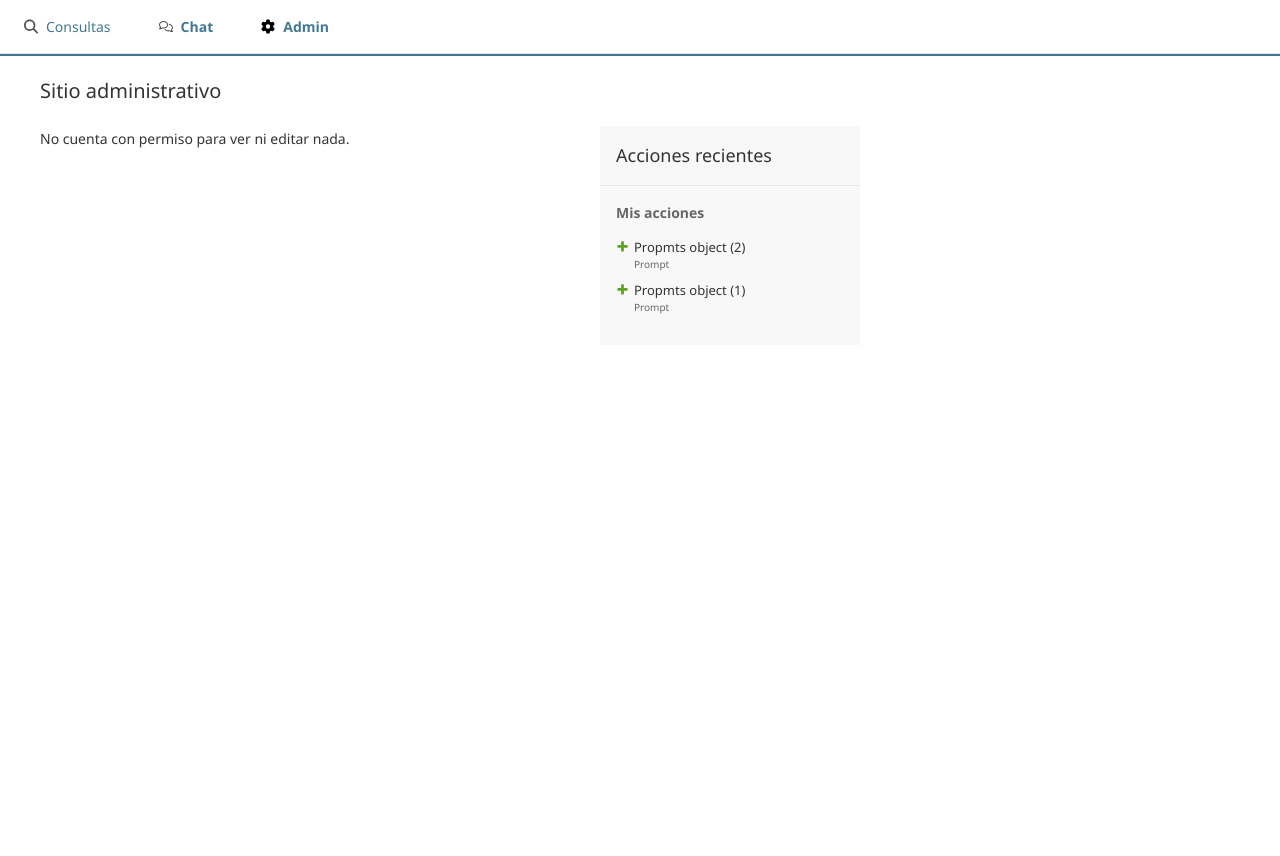
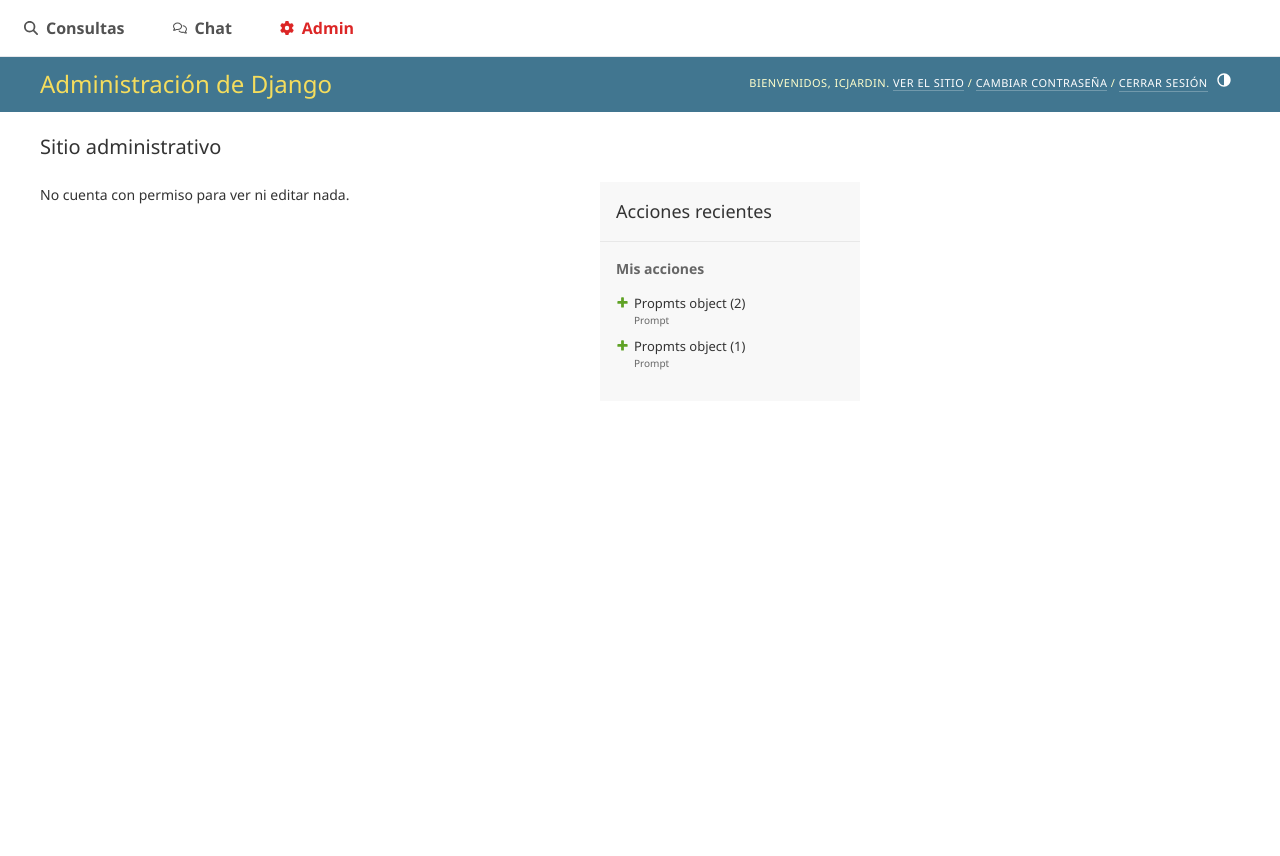
Before and after one commit to kevinfdezdelanda/chatbot_sarenet, a Django app: page /admin/ in a window 1280 px wide. Before the commit the page ends 314 px from the top, so only its background shows below. Run offline with Django 5.2, Linux system fonts and the light colour scheme; a user stored in the database is signed in; data comes from the database, SQL or seed files in the repository; some libraries are stand-ins or nearby versions.

Commit message:
admin integrado en la web

```diff
--- a/app_sarebot/templates/admin/base.html
+++ b/app_sarebot/templates/admin/base.html
@@ -5,7 +5,7 @@
 <head>
 <title>{% block title %}{% endblock %}</title>
 {% tailwind_css %}
-<link rel="stylesheet" href="{% block stylesheet %}{% static "admin/css/base.css" %}{% endblock %}">
+<link rel="stylesheet" href="{% block stylesheet %}{% static "admin/css/base.css" %}{% endblock %}"/>
 {% block dark-mode-vars %}
   <link rel="stylesheet" href="{% static "admin/css/dark_mode.css" %}">
   <script src="{% static "admin/js/theme.js" %}" defer></script>
@@ -22,20 +22,21 @@
     <link rel="stylesheet" href="{% static "admin/css/responsive.css" %}">
     {% if LANGUAGE_BIDI %}<link rel="stylesheet" href="{% static "admin/css/responsive_rtl.css" %}">{% endif %}
 {% endblock %}
+
 {% block blockbots %}<meta name="robots" content="NONE,NOARCHIVE">{% endblock %}
 </head>
 
 <body class="{% if is_popup %}popup {% endif %}{% block bodyclass %}{% endblock %}"
   data-admin-utc-offset="{% now "Z" %}">
-{% include "nav.html" %}
+  {% include "nav.html" %}
 <a href="#content-start" class="skip-to-content-link">{% translate 'Skip to main content' %}</a>
 <!-- Container -->
-<div id="container">
-
+<div id="container" class="mt-14 ">
     {% if not is_popup %}
     <!-- Header -->
     {% block header %}
-      <header id="header">
+      <header id="header" >
+
         <div id="branding">
         {% block branding %}{% endblock %}
         </div>
--- a/app_sarebot/templates/base.html
+++ b/app_sarebot/templates/base.html
@@ -14,7 +14,7 @@
     <script src="{% static 'librerias/markdown_it/js/markdown-it.min.js' %}"></script>
   </head>
   <body class="antialiased">
-    <div class="fixed w-full border-b border-gray-200 bg-white z-10">
+    {% comment %} <div class="fixed w-full border-b border-gray-200 bg-white z-10">
       <div class="flex gap-8 container mx-auto px-4">
         <div class="h-full flex">
           <a
@@ -50,7 +50,8 @@
           </a>
         </div>
       </div>
-    </div>
+    </div> {% endcomment %}
+    {% include "nav.html" %}
     {% block content %}{% endblock %}
   </body>
 </html>
--- a/app_sarebot/templates/nav.html
+++ b/app_sarebot/templates/nav.html
@@ -1,11 +1,11 @@
 {% load static tailwind_tags %}
-<div class="fixed w-full border-b border-gray-200 bg-white z-10">
+<div class="fixed w-full border-b border-gray-200 bg-white z-10 top-0">
   <div class="flex gap-8 container mx-auto px-4">
     <div class="h-full flex">
       <a
         href="{% url 'busquedas' %}"
-        class="py-4 px-2 hover:border-b-2 border-red-600 font-semibol flex {% if request.path == '/' %}text-red-600{% else %}text-neutral-600{% endif %}">
-        <svg xmlns="http://www.w3.org/2000/svg" viewBox="0 0 512 512" class="w-3.5 mr-2 {% if request.path == '/' %}fill-red-600{% else %}fill-neutral-600{% endif %}">
+        class="!text-nav py-4 px-2 hover:border-b-2 border-red-600 !font-semibold flex {% if request.path == '/' %}text-red-600{% else %}!text-neutral-600{% endif %}">
+        <svg xmlns="http://www.w3.org/2000/svg" viewBox="0 0 512 512" class="w-3.5 mr-2 {% if request.path == '/' %}fill-red-600{% else %}!fill-neutral-600{% endif %}">
           <!--!Font Awesome Free 6.5.2 by @fontawesome - https://fontawesome.com License - https://fontawesome.com/license/free Copyright 2024 Fonticons, Inc.-->
           <path
             d="M416 208c0 45.9-14.9 88.3-40 122.7L502.6 457.4c12.5 12.5 12.5 32.8 0 45.3s-32.8 12.5-45.3 0L330.7 376c-34.4 25.2-76.8 40-122.7 40C93.1 416 0 322.9 0 208S93.1 0 208 0S416 93.1 416 208zM208 352a144 144 0 1 0 0-288 144 144 0 1 0 0 288z" />
@@ -16,8 +16,8 @@
     <div class="h-full flex">
       <a
         href="{% url 'chat' %}"
-        class="py-4 px-2 hover:border-b-2 border-red-600 font-semibold flex {% if request.path == '/chat/' %}text-red-600{% else %}text-neutral-600{% endif %}">
-        <svg xmlns="http://www.w3.org/2000/svg" viewBox="0 0 640 512" class="w-3.5 mr-2 {% if request.path == '/chat/' %}fill-red-600{% else %}fill-neutral-600{% endif %}">
+        class="!text-nav py-4 px-2 hover:border-b-2 border-red-600 !font-semibold flex {% if request.path == '/chat/' %}text-red-600{% else %}!text-neutral-600{% endif %}">
+        <svg xmlns="http://www.w3.org/2000/svg" viewBox="0 0 640 512" class="w-3.5 mr-2 {% if request.path == '/chat/' %}fill-red-600{% else %}!fill-neutral-600{% endif %}">
           <!--!Font Awesome Free 6.5.2 by @fontawesome - https://fontawesome.com License - https://fontawesome.com/license/free Copyright 2024 Fonticons, Inc.-->
           <path
             d="M88.2 309.1c9.8-18.3 6.8-40.8-7.5-55.8C59.4 230.9 48 204 48 176c0-63.5 63.8-128 160-128s160 64.5 160 128s-63.8 128-160 128c-13.1 0-25.8-1.3-37.8-3.6c-10.4-2-21.2-.6-30.7 4.2c-4.1 2.1-8.3 4.1-12.6 6c-16 7.2-32.9 13.5-49.9 18c2.8-4.6 5.4-9.1 7.9-13.6c1.1-1.9 2.2-3.9 3.2-5.9zM0 176c0 41.8 17.2 80.1 45.9 110.3c-.9 1.7-1.9 3.5-2.8 5.1c-10.3 18.4-22.3 36.5-36.6 52.1c-6.6 7-8.3 17.2-4.6 25.9C5.8 378.3 14.4 384 24 384c43 0 86.5-13.3 122.7-29.7c4.8-2.2 9.6-4.5 14.2-6.8c15.1 3 30.9 4.5 47.1 4.5c114.9 0 208-78.8 208-176S322.9 0 208 0S0 78.8 0 176zM432 480c16.2 0 31.9-1.6 47.1-4.5c4.6 2.3 9.4 4.6 14.2 6.8C529.5 498.7 573 512 616 512c9.6 0 18.2-5.7 22-14.5c3.8-8.8 2-19-4.6-25.9c-14.2-15.6-26.2-33.7-36.6-52.1c-.9-1.7-1.9-3.4-2.8-5.1C622.8 384.1 640 345.8 640 304c0-94.4-87.9-171.5-198.2-175.8c4.1 15.2 6.2 31.2 6.2 47.8l0 .6c87.2 6.7 144 67.5 144 127.4c0 28-11.4 54.9-32.7 77.2c-14.3 15-17.3 37.6-7.5 55.8c1.1 2 2.2 4 3.2 5.9c2.5 4.5 5.2 9 7.9 13.6c-17-4.5-33.9-10.7-49.9-18c-4.3-1.9-8.5-3.9-12.6-6c-9.5-4.8-20.3-6.2-30.7-4.2c-12.1 2.4-24.7 3.6-37.8 3.6c-61.7 0-110-26.5-136.8-62.3c-16 5.4-32.8 9.4-50 11.8C279 439.8 350 480 432 480z" />
@@ -26,8 +26,8 @@
       </a>
     </div>
     <div class="h-full flex">
-      <a href="/admin/" class="py-4 px-2 hover:border-b-2 border-red-600 font-semibold flex {% if request.path == '/admin/' %}text-red-600{% else %}text-neutral-600{% endif %}">
-        <svg xmlns="http://www.w3.org/2000/svg" viewBox="0 0 512 512" class="w-3.5 mr-2">
+      <a href="/admin/" class="!text-nav py-4 px-2 hover:border-b-2 border-red-600 !font-semibold flex {% if 'admin' in request.path %}!text-red-600{% else %}text-neutral-600{% endif %}">
+        <svg xmlns="http://www.w3.org/2000/svg" viewBox="0 0 512 512" class="w-3.5 mr-2 {% if 'admin' in request.path %}!fill-red-600{% else %}text-neutral-600{% endif %}">
           <!--!Font Awesome Free 6.5.2 by @fontawesome - https://fontawesome.com License - https://fontawesome.com/license/free Copyright 2024 Fonticons, Inc.-->
           <path d="M495.9 166.6c3.2 8.7 .5 18.4-6.4 24.6l-43.3 39.4c1.1 8.3 1.7 16.8 1.7 25.4s-.6 17.1-1.7 25.4l43.3 39.4c6.9 6.2 9.6 15.9 6.4 24.6c-4.4 11.9-9.7 23.3-15.8 34.3l-4.7 8.1c-6.6 11-14 21.4-22.1 31.2c-5.9 7.2-15.7 9.6-24.5 6.8l-55.7-17.7c-13.4 10.3-28.2 18.9-44 25.4l-12.5 57.1c-2 9.1-9 16.3-18.2 17.8c-13.8 2.3-28 3.5-42.5 3.5s-28.7-1.2-42.5-3.5c-9.2-1.5-16.2-8.7-18.2-17.8l-12.5-57.1c-15.8-6.5-30.6-15.1-44-25.4L83.1 425.9c-8.8 2.8-18.6 .3-24.5-6.8c-8.1-9.8-15.5-20.2-22.1-31.2l-4.7-8.1c-6.1-11-11.4-22.4-15.8-34.3c-3.2-8.7-.5-18.4 6.4-24.6l43.3-39.4C64.6 273.1 64 264.6 64 256s.6-17.1 1.7-25.4L22.4 191.2c-6.9-6.2-9.6-15.9-6.4-24.6c4.4-11.9 9.7-23.3 15.8-34.3l4.7-8.1c6.6-11 14-21.4 22.1-31.2c5.9-7.2 15.7-9.6 24.5-6.8l55.7 17.7c13.4-10.3 28.2-18.9 44-25.4l12.5-57.1c2-9.1 9-16.3 18.2-17.8C227.3 1.2 241.5 0 256 0s28.7 1.2 42.5 3.5c9.2 1.5 16.2 8.7 18.2 17.8l12.5 57.1c15.8 6.5 30.6 15.1 44 25.4l55.7-17.7c8.8-2.8 18.6-.3 24.5 6.8c8.1 9.8 15.5 20.2 22.1 31.2l4.7 8.1c6.1 11 11.4 22.4 15.8 34.3zM256 336a80 80 0 1 0 0-160 80 80 0 1 0 0 160z"/>
         </svg>
--- a/chatbot_sarenet/settings.py
+++ b/chatbot_sarenet/settings.py
@@ -43,6 +43,8 @@ TAILWIND_APP_NAME = 'theme'
 # Application definition
 
 INSTALLED_APPS = [
+    "admin_interface",
+    "colorfield",
     "app_sarebot.apps.AppSarebotConfig",
     "django.contrib.admin",
     "django.contrib.auth",
--- a/theme/static/css/dist/styles.css
+++ b/theme/static/css/dist/styles.css
@@ -893,6 +893,10 @@ select {
   margin-top: 2.5rem;
 }
 
+.mt-14 {
+  margin-top: 3.5rem;
+}
+
 .mt-5 {
   margin-top: 1.25rem;
 }
@@ -1059,6 +1063,10 @@ select {
   flex-wrap: wrap;
 }
 
+.content-start {
+  align-content: flex-start;
+}
+
 .items-start {
   align-items: flex-start;
 }
@@ -1247,6 +1255,14 @@ select {
   background-color: rgb(254 249 195 / var(--tw-bg-opacity));
 }
 
+.\!fill-neutral-600 {
+  fill: #525252 !important;
+}
+
+.\!fill-red-600 {
+  fill: #dc2626 !important;
+}
+
 .fill-blue-400 {
   fill: #60a5fa;
 }
@@ -1413,6 +1429,10 @@ select {
   font-family: ui-serif, Georgia, Cambria, "Times New Roman", Times, serif;
 }
 
+.\!text-nav {
+  font-size: 16px !important;
+}
+
 .text-3xl {
   font-size: 1.875rem;
   line-height: 2.25rem;
@@ -1457,6 +1477,10 @@ select {
   line-height: 1rem;
 }
 
+.\!font-semibold {
+  font-weight: 600 !important;
+}
+
 .font-black {
   font-weight: 900;
 }
@@ -1487,6 +1511,16 @@ select {
 
 .tracking-normal {
   letter-spacing: 0em;
+}
+
+.\!text-neutral-600 {
+  --tw-text-opacity: 1 !important;
+  color: rgb(82 82 82 / var(--tw-text-opacity)) !important;
+}
+
+.\!text-red-600 {
+  --tw-text-opacity: 1 !important;
+  color: rgb(220 38 38 / var(--tw-text-opacity)) !important;
 }
 
 .text-blue-400 {
--- a/theme/static_src/tailwind.config.js
+++ b/theme/static_src/tailwind.config.js
@@ -43,6 +43,9 @@ module.exports = {
     ],
     theme: {
         extend: {
+            fontSize:{
+                'nav': '16px',
+            },
             minHeight: {
                 'screen2': 'calc(100vh - 6rem)', // Define 'h-screen-minus-24'
               },
```
